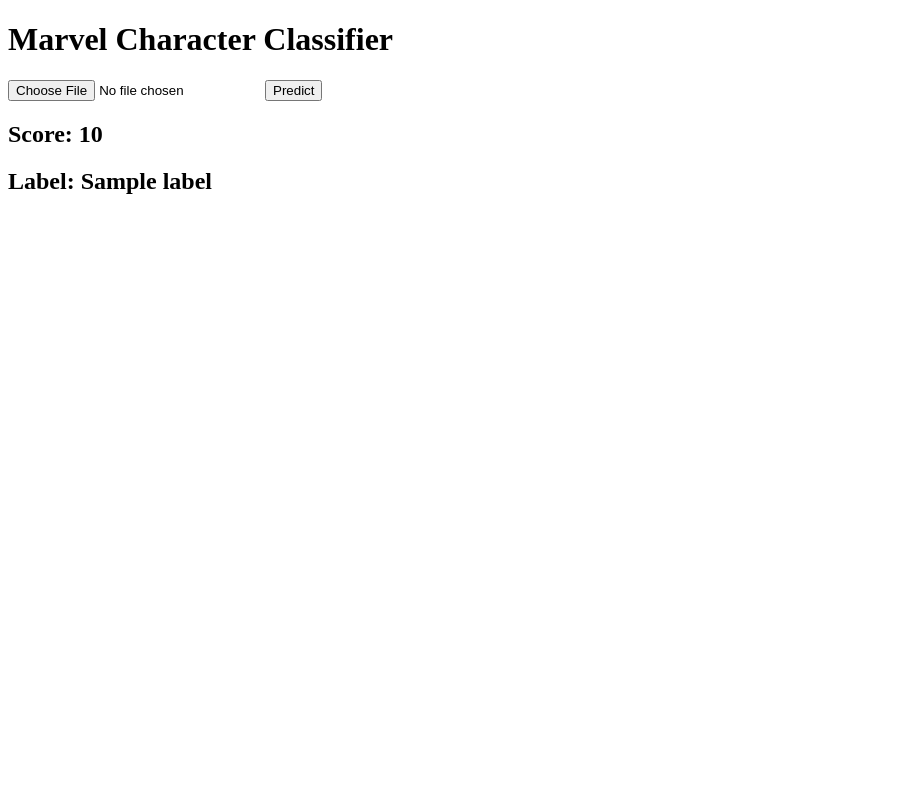
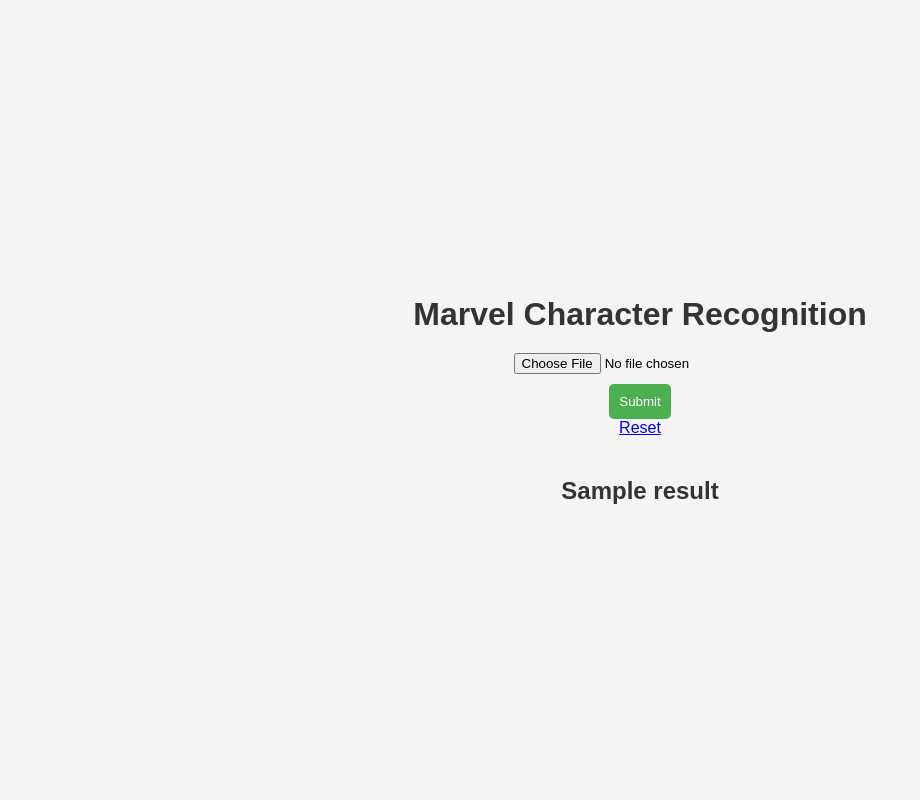
Before and after one commit to ApartPercentage/chen-website, a Flask app: template templates/2.html in a window 1280 px wide. Shown: the whole page, without its empty margins (0-920 px from the left). Run offline with Flask 3, Linux system fonts and the light colour scheme; the template is opened without the code that fills it: most values are stand-ins (such as "Sample title", 1, 10 or a date in 2020); parts of the project's set-up code (start-up, migrations or seed data) failed here and were passed over.

Commit message:
Modified MCR project (model deployed in Google Cloud Run)

```diff
--- a/app.py
+++ b/app.py
@@ -1,74 +1,82 @@
 from flask import Flask, jsonify, render_template, request
 from utils import esc_prediction
-from mcr import load_model_and_predict
+import requests
+import json
 
-app = Flask(__name__) # created Flask application
+app = Flask(__name__)  # created Flask application
 
-PROJECTS = [
-  {
-  'id': 1,
-  'title': 'Email Spam Classifier',
-  'description': 'This is a project used to classify any Spam mails from the texts of emails given. \nAlgorithm used for this model: Naive Bayes'
-  },
-  {
-  'id': 2,
-  'title': 'Marvel Character Recognition'
-  }
-]
+PROJECTS = [{
+    'id':
+    1,
+    'title':
+    'Email Spam Classifier',
+    'description':
+    'This is a project used to classify any Spam mails from the texts of emails given. \nAlgorithm used for this model: Naive Bayes'
+}, {
+    'id': 2,
+    'title': 'Marvel Character Recognition',
+    'description':
+    'This is a project used to recognize Marvel characters based on eight characters: doctor strange, black widow, spider-man, captain america, thor, hulk, loki, and ironman. Algorithm used for this model: Vision Transformer (ViT)'
+}]
 
-model_path = "models/2"
 
-@app.route("/") #register a route to the application
+@app.route("/")  #register a route to the application
 def hello_world():
-  return render_template('home.html', projects = PROJECTS, my_name = 'Chen')
+  return render_template('home.html', projects=PROJECTS, my_name='Chen')
 
 @app.route("/api/projects")
 def list_projects():
   return jsonify(PROJECTS)
 
-@app.route('/project/<int:project_id>', methods = ["GET", "POST"])
+@app.route('/project/<int:project_id>', methods=["GET", "POST"])
 def project(project_id):
-    # Add code to retrieve project details based on project_id
-    # For example: project = get_project_by_id(project_id)
-    # Then pass the project details to the template
-    # return render_template('project_detail.html', project=project)
-    project = next((p for p in PROJECTS if p['id'] == project_id), None)
-    if project is None:
-      return "Project not found"
-    else:
-      template_name = f"{project_id}.html"
-      return render_template(template_name, project=project)
+  # Add code to retrieve project details based on project_id
+  # For example: project = get_project_by_id(project_id)
+  # Then pass the project details to the template
+  # return render_template('project_detail.html', project=project)
+  project = next((p for p in PROJECTS if p['id'] == project_id), None)
+  if project is None:
+    return "Project not found"
+  else:
+    template_name = f"{project_id}.html"
+    return render_template(template_name, project=project)
 
-@app.route('/project/1/predict', methods = ["POST"])
+
+@app.route('/project/1/predict', methods=["POST"])
 def predict_1():
   email = request.form.get("content")
   prediction = esc_prediction(email)
-  return render_template("1.html", prediction = prediction, email = email)
+  return render_template("1.html", prediction=prediction, email=email)
 
-@app.route('/project/1/api/predict', methods = ["POST"])
+
+@app.route('/project/1/api/predict', methods=["POST"])
 def api_predict_1():
   data = request.get_json(force=True)
   email = data['content']
   prediction = esc_prediction(email)
   return jsonify({'prediction': prediction, 'email': email})
 
+
 @app.route('/project/2/predict', methods=['POST'])
 def predict_2():
-    if 'image' not in request.files:
-        return "No file part"
+  file = request.files['file']
 
-    image = request.files['image']
-    if image.filename == '':
-        return "No selected file"
-    # Preprocess the image
-    #image_tensor = preprocess_image(image)
-    # Make predictions using your model
-    score, label = load_model_and_predict(model_path, image)
+  # Make a request to Marvel character recognition service
+  response = requests.post(
+      "https://marvel-character-recognition-xe6khmu5bq-lm.a.run.app/predict_image",  # Replace with your actual Google Cloud Run endpoint
+      headers={
+          "accept": "application/json",
+          "Content-Type": "image/jpeg",
+      },
+      data=file,
+  )
 
-    # Return the prediction result
-    #return f"Predictions: {predictions}"
-    return render_template("2.html", score = score, label = label)
+  # Parse the JSON response
+  result = json.loads(response.text)
+
+  # Display the result on the webpage
+  return render_template('2.html', result=result)
 
 
 if __name__ == "__main__":  #check if running app.py as a script, then start the app using Run
-  app.run(host = '0.0.0.0', debug = True) #0000 runs locally
+  app.run(host='0.0.0.0', debug=True)  #0000 runs locally
--- a/templates/2.html
+++ b/templates/2.html
@@ -1,105 +1,66 @@
-<!--<!DOCTYPE html>
-<html lang="en">
-<head>
-    <meta charset="UTF-8">
-    <meta name="viewport" content="width=device-width, initial-scale=1.0">
-    <title>Image Classification App</title>
-    <style>
-        body {
-            font-family: 'Arial', sans-serif;
-            text-align: center;
-            margin: 40px;
-        }
-
-        h1 {
-            color: #333;
-        }
-
-        form {
-            margin-top: 20px;
-        }
-
-        input[type="file"] {
-            display: none;
-        }
-
-        label {
-            color: white;
-            background-color: #007BFF;
-            padding: 12px 24px;
-            border: none;
-            border-radius: 5px;
-            cursor: pointer;
-            display: inline-block;
-        }
-
-        #file-label {
-            display: inline-block;
-            margin-top: 10px;
-        }
-
-        img {
-            max-width: 100%;
-            margin-top: 20px;
-        }
-
-        div.result {
-            margin-top: 20px;
-        }
-
-        h2 {
-            margin-top: 10px;
-        }
-    </style>
-</head>
-<body>
-    <h1>Image Classification App</h1>
-    <div>
-        <form method="post" action="/" enctype="multipart/form-data">
-            <input type="file" name="file" id="file-input" accept="image/*">
-            <label for="file-input">Choose a file</label>
-            <span id="file-label"></span>
-            <div>
-                <button type="submit">Classify</button>
-            </div>
-        </form>
-    </div>
-    <div class="result">
-        {% if result %}
-            <h2>Result: {{ result[0]['label'] }}</h2>
-            <img src="{{ image_path }}" alt="Uploaded Image">
-        {% endif %}
-    </div>
-
-    <script>
-        // Display the selected file name
-        document.getElementById('file-input').addEventListener('change', function() {
-            var fileName = this.value.split("\\").pop();
-            document.getElementById('file-label').textContent = fileName;
-        });
-    </script>
-</body>
-</html>-->
-
-
 <!DOCTYPE html>
 <html lang="en">
 <head>
     <meta charset="UTF-8">
     <meta name="viewport" content="width=device-width, initial-scale=1.0">
-    <title>Marvel Character Classifier</title>
+    <title>Marvel Character Recognition</title>
+    <style>
+        body {
+            font-family: 'Arial', sans-serif;
+            background-color: #f4f4f4;
+            margin: 0;
+            padding: 0;
+            display: flex;
+            flex-direction: column;
+            align-items: center;
+            justify-content: center;
+            height: 100vh;
+        }
+
+        h1 {
+            color: #333;
+            margin-bottom: 20px;
+        }
+
+        form {
+            display: flex;
+            flex-direction: column;
+            align-items: center;
+        }
+
+        input[type="file"] {
+            margin-bottom: 10px;
+        }
+
+        button {
+            padding: 10px;
+            background-color: #4caf50;
+            color: white;
+            border: none;
+            border-radius: 5px;
+            cursor: pointer;
+        }
+
+        div {
+            margin-top: 20px;
+        }
+
+        h2.result-class {
+            color: #333;
+        }
+    </style>
 </head>
 <body>
-    <h1>Marvel Character Classifier</h1>
+    <h1>Marvel Character Recognition</h1>
     <form action="/project/2/predict" method="post" enctype="multipart/form-data">
-        <input type="file" name="image" accept="image/*" required>
-        <button type="submit">Predict</button>
+        <input type="file" name="file" accept="image/*" required>
+        <button type="submit">Submit</button>
+        <a href="/project/2">Reset</a>
     </form>
     <div>
-      {% if score %}
-      <h2>Score: {{score}}</h2>
-      <h2>Label: {{label}}</h2>
-      {% endif %}
+        {% if result %}
+        <h2 class="result-class">{{ result.class_name }}</h2>
+        {% endif %}
     </div>
 </body>
 </html>
```
Also changed, not shown: mcr.py (deleted, +0 -25 lines), models/2/config.json (deleted, +0 -44 lines), models/2/preprocessor_config.json (deleted, +0 -22 lines), 2 other files.
